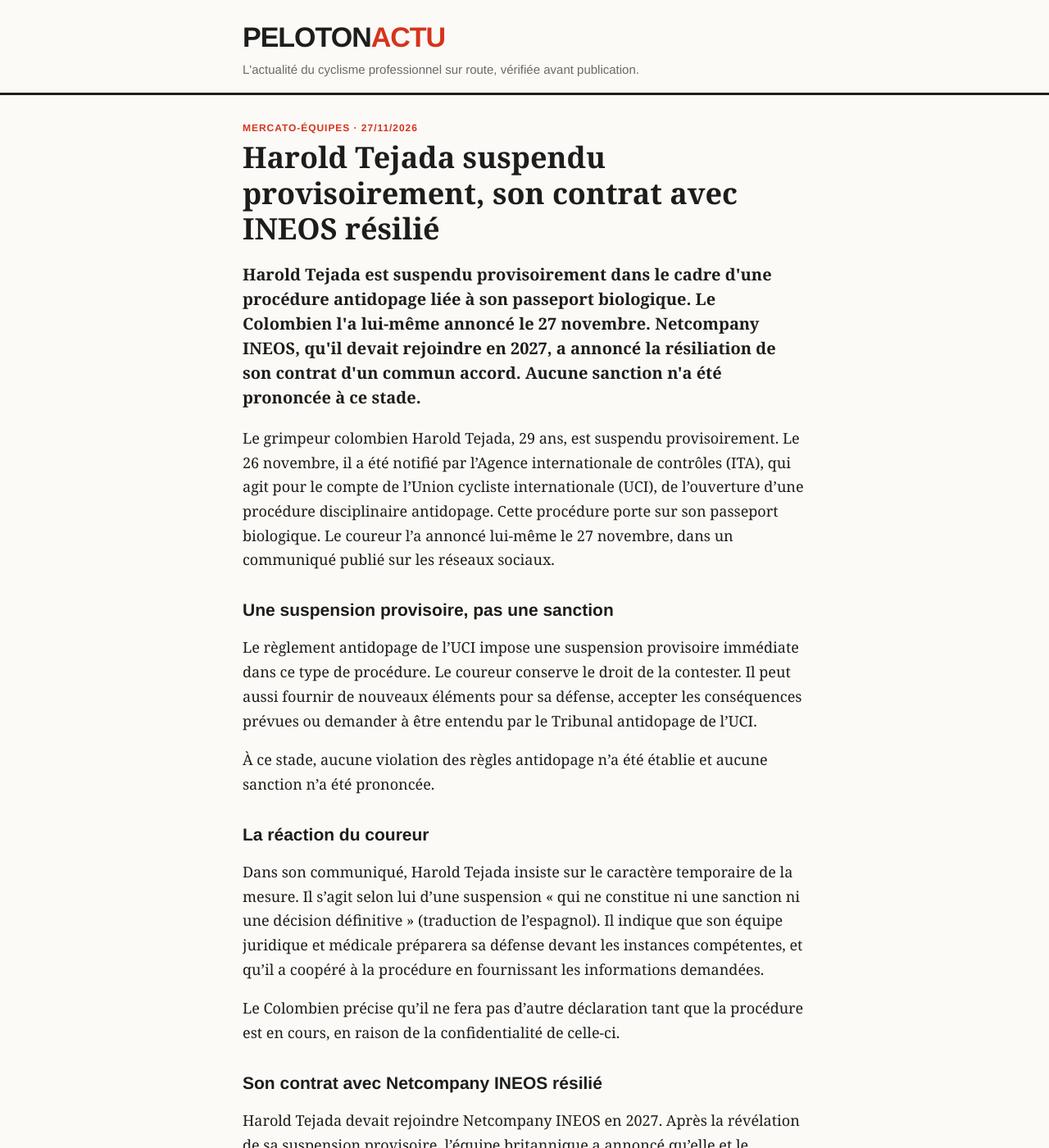
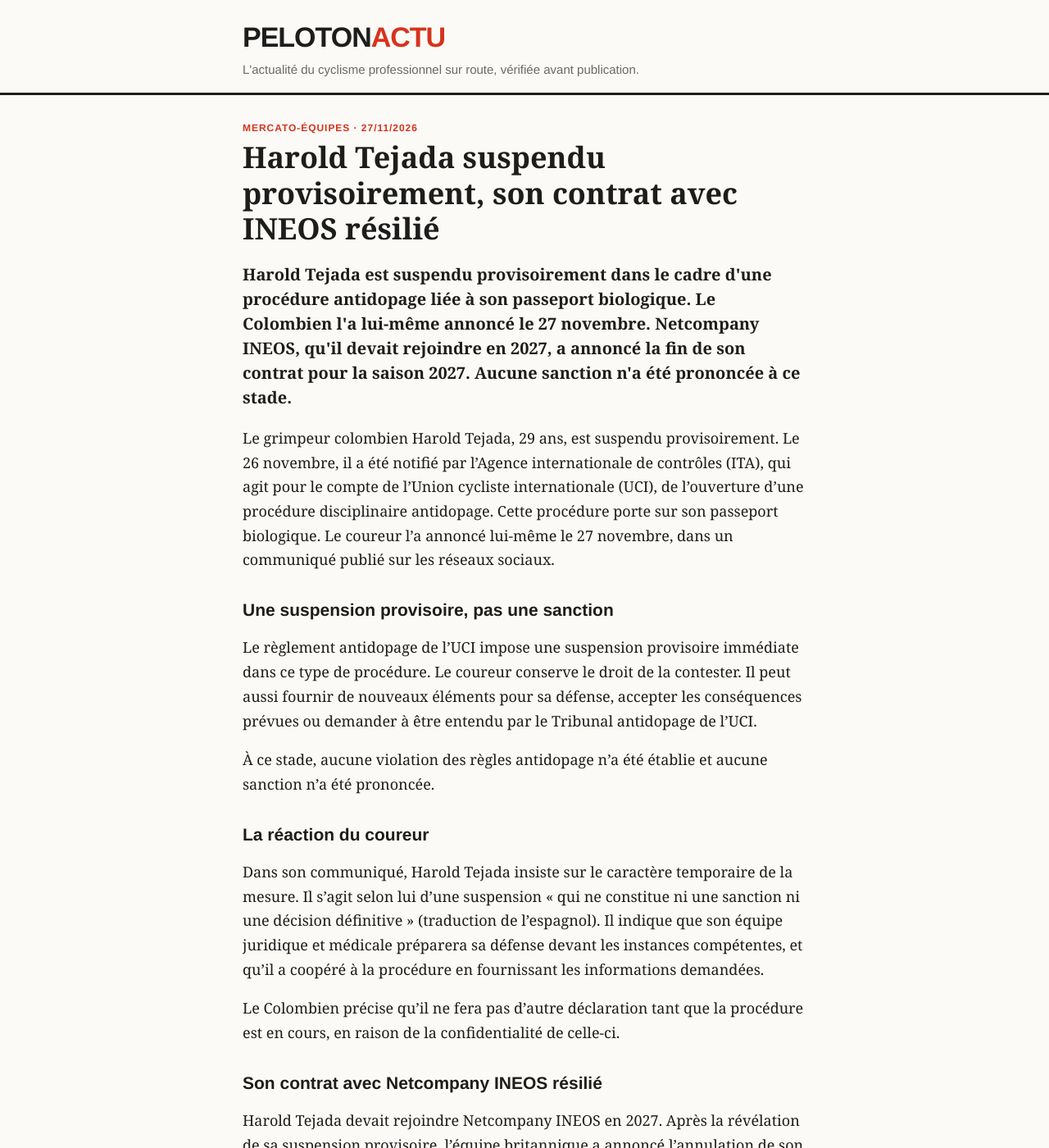
Before and after one commit to antoinebb/test-repo, a Jekyll site: the page built from _posts/2026-11-27-harold-tejada-suspendu-provisoirement-ineos-annule.md, in a window 1280 px wide and 1400 px high. Shown: the whole window at 82% size. Built offline with Jekyll 4.4.1, drawn with Linux system fonts in a browser that asks for light colours; some of the changed text lies outside the part shown.

Commit message:
Correction n°2 : Harold Tejada, fin du contrat INEOS (accord mutuel non recoupé)
Co-Authored-By: Claude Opus 5.5 <noreply@anthropic.com>
Claude-Session: https://claude.ai/code/session_01Hc8YjcaqUndcFPmVV1VMRo

```diff
--- a/_posts/2026-11-27-harold-tejada-suspendu-provisoirement-ineos-annule.md
+++ b/_posts/2026-11-27-harold-tejada-suspendu-provisoirement-ineos-annule.md
@@ -6,7 +6,7 @@ format: Mercato-équipes
 description: >-
   Le grimpeur colombien Harold Tejada est suspendu provisoirement dans une procédure liée à son passeport biologique. Son contrat avec Netcompany INEOS pour 2027 est résilié.
 chapo: >-
-  Harold Tejada est suspendu provisoirement dans le cadre d'une procédure antidopage liée à son passeport biologique. Le Colombien l'a lui-même annoncé le 27 novembre. Netcompany INEOS, qu'il devait rejoindre en 2027, a annoncé la résiliation de son contrat d'un commun accord. Aucune sanction n'a été prononcée à ce stade.
+  Harold Tejada est suspendu provisoirement dans le cadre d'une procédure antidopage liée à son passeport biologique. Le Colombien l'a lui-même annoncé le 27 novembre. Netcompany INEOS, qu'il devait rejoindre en 2027, a annoncé la fin de son contrat pour la saison 2027. Aucune sanction n'a été prononcée à ce stade.
 tags: ["Dopage", "Mercato", "Netcompany INEOS", "XDS Astana", "Harold Tejada"]
 ---
 
@@ -26,6 +26,6 @@ Le Colombien précise qu'il ne fera pas d'autre déclaration tant que la procéd
 
 ## Son contrat avec Netcompany INEOS résilié
 
-Harold Tejada devait rejoindre Netcompany INEOS en 2027. Après la révélation de sa suspension provisoire, l'équipe britannique a annoncé qu'elle et le coureur avaient convenu de résilier son contrat pour la saison 2027, avant son arrivée prévue le 1er janvier.
+Harold Tejada devait rejoindre Netcompany INEOS en 2027. Après la révélation de sa suspension provisoire, l'équipe britannique a annoncé l'annulation de son arrivée, prévue le 1er janvier, et la fin de son contrat pour la saison 2027.
 
 Harold Tejada court pour Astana depuis 2020. Il porte encore le maillot de XDS Astana, l'équipe qu'il s'apprêtait à quitter.
```
